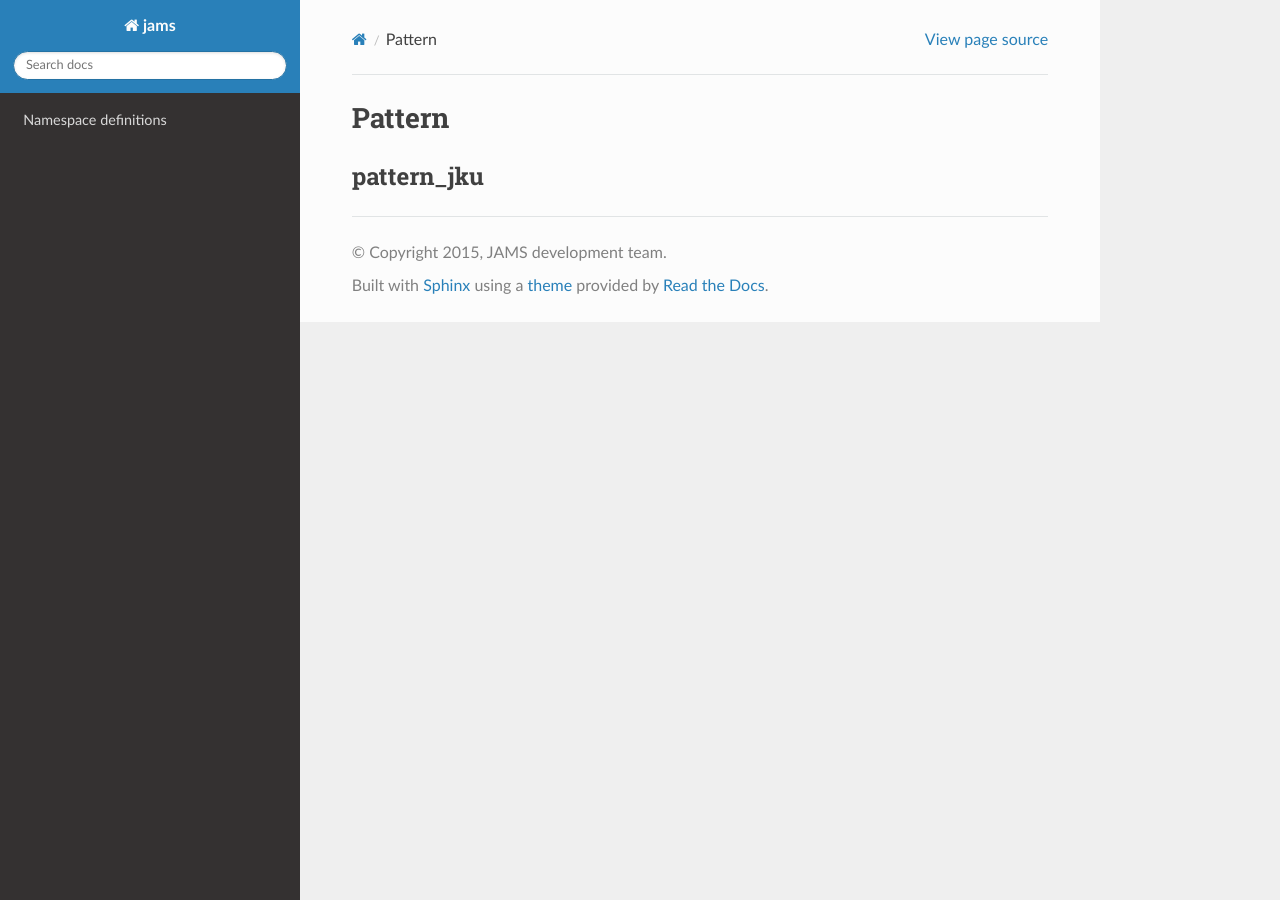
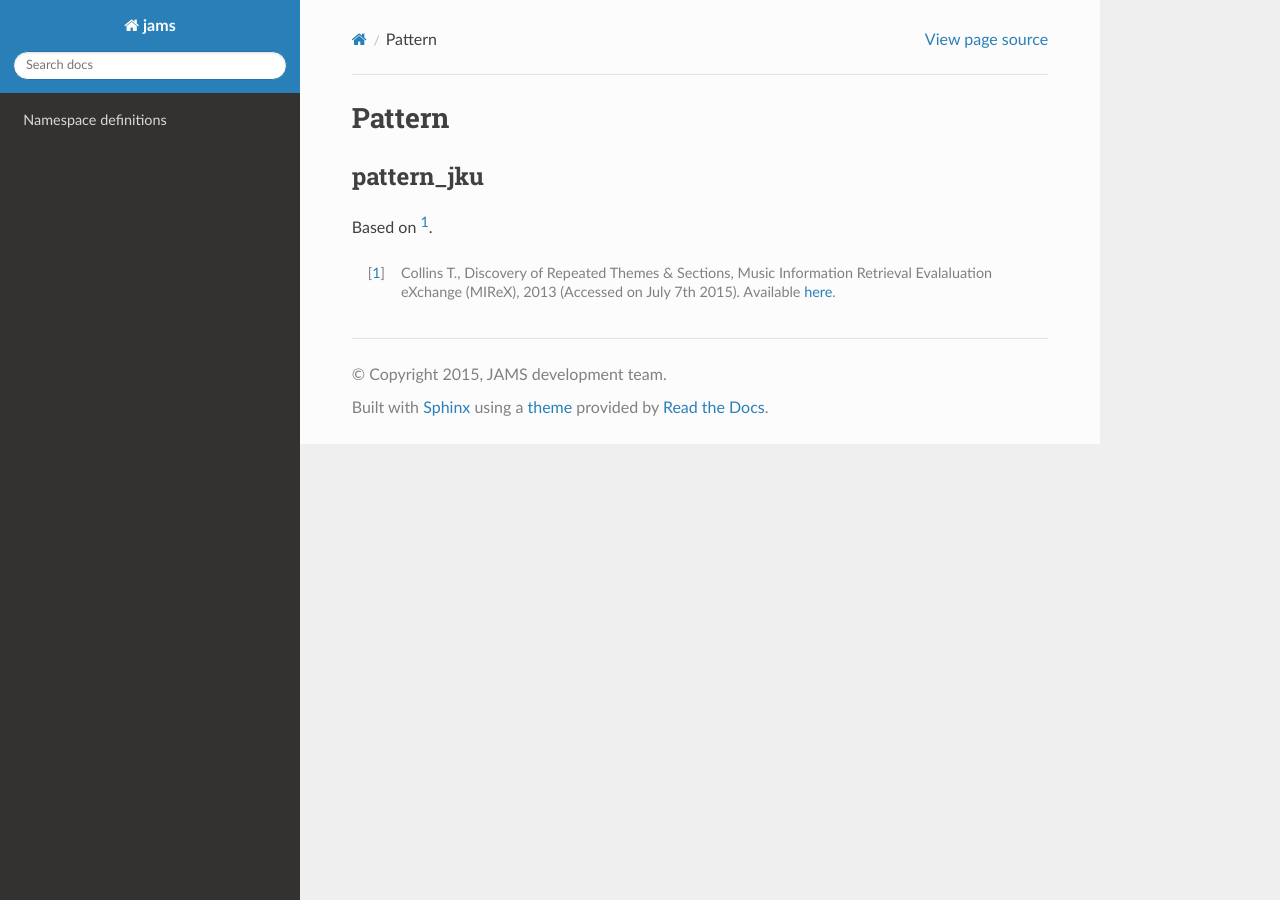
Before and after one commit to marl/jams, a Sphinx documentation site: the page built from docs/namespaces/pattern.rst, in a window 1280 px wide. Built offline with Sphinx 7.4.7 and the Read the Docs theme 2.0.0, drawn with Linux system fonts in a browser that asks for light colours.

Commit message:
Working on pattern docs #23

```diff
--- a/docs/namespaces/pattern.rst
+++ b/docs/namespaces/pattern.rst
@@ -3,3 +3,9 @@ Pattern
 
 pattern_jku
 ~~~~~~~~~~~
+
+Based on [1]_.
+
+.. [1] Collins T., Discovery of Repeated Themes & Sections, Music Information Retrieval
+    Evalaluation eXchange (MIReX), 2013 (Accessed on July 7th 2015). Available `here
+    <http://www.music-ir.org/mirex/wiki/2013:Discovery_of_Repeated_Themes_&_Sections>`_.
```
